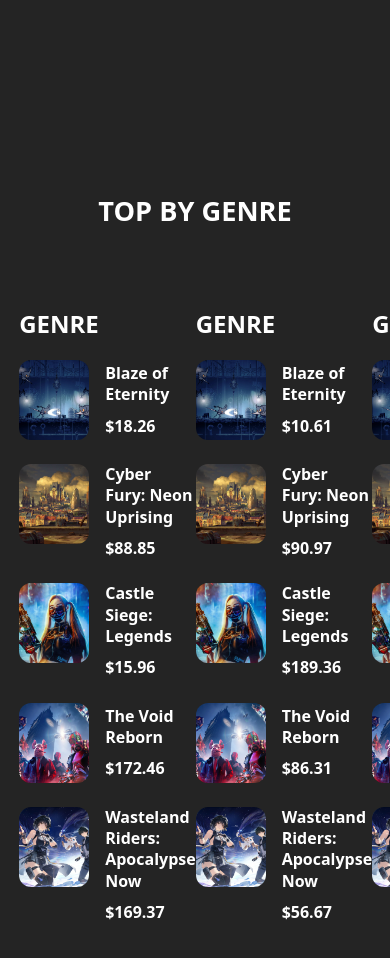
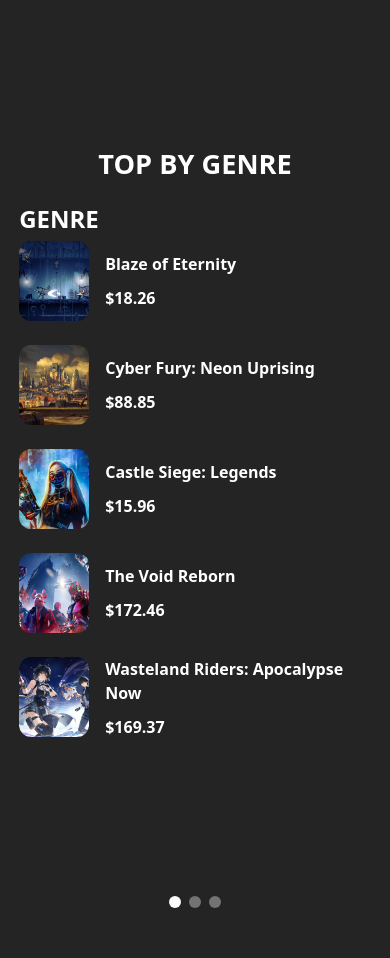
Before and after one commit to Andmana/Game-Station, a React (Vite) app: page / in a window 390 px wide. Shown: the part 1560-2518 px from the top of the page. Built offline with nearby package versions, Linux system fonts and the light colour scheme.

Commit message:
Carousel  on third content

```diff
--- /dev/null
+++ b/src/components/content-third/CarouselItems.tsx
@@ -0,0 +1,15 @@
+import GameList from "./GameList";
+
+const arrayBlank = ["", "", ""];
+
+const CarouselItems = () => {
+    return (
+        <>
+            {arrayBlank.map((_, index) => (
+                <GameList key={index} isCarousel={true} />
+            ))}
+        </>
+    );
+};
+
+export default CarouselItems;
--- a/src/components/content-third/GameList.tsx
+++ b/src/components/content-third/GameList.tsx
@@ -32,14 +32,23 @@ const listVariants = {
     },
 };
 
-const GameList = () => {
+interface GameListProps {
+    isCarousel?: boolean;
+}
+
+const GameList = ({ isCarousel = false }: GameListProps) => {
     return (
         <motion.div
             initial="hidden"
             whileInView="visible"
             variants={listVariants}
+            className={
+                isCarousel
+                    ? "w-full h-full shrink-0 flex flex-col flex-center items-stretch main-padding"
+                    : ""
+            }
         >
-            <h2 className="mb-4">GENRE</h2>
+            <h2 className="md:mb-4 pointer-events-none text-start">GENRE</h2>
             <ul className="flex flex-col gap-4 justify-start ">
                 {upcomingGames.map((item) => (
                     <GameListItem
--- a/src/components/content-third/ThirdContent.tsx
+++ b/src/components/content-third/ThirdContent.tsx
@@ -1,25 +1,37 @@
 import { motion } from "framer-motion";
 import CSection from "../common/CSection";
 import GameList from "./GameList";
+import Carousel from "../carousel";
+import CarouselItems from "./CarouselItems";
+import MediaQuery from "react-responsive";
 
 const ThirdContent = () => {
     return (
-        <CSection customClass="main-padding flex flex-col lg:flex-row justify-around items-stretch">
+        <CSection customClass="main-padding flex flex-col lg:flex-row justify-between items-stretch">
             <motion.div
                 whileInView={{ translateX: 0, opacity: 1 }}
                 initial={{ translateX: "-100%", opacity: 0 }}
                 transition={{ ease: "linear", duration: 0.6, delay: 0.4 }}
-                className="relative flex-2/12 lg:bg-[#F87171] flex items-center justify-center"
+                className="relative lg:bg-[#F87171] lg:flex-2/12 flex items-center justify-center "
             >
                 <h1 className="text-center lg:!text-6xl transform text-vertical">
                     TOP BY GENRE
                 </h1>
             </motion.div>
-            <div className="flex-10/12 flex justify-around items-center main-padding text-xs  ">
-                <GameList />
-                <GameList />
-                <GameList />
-            </div>
+
+            <MediaQuery minWidth={1024}>
+                <div className="flex-10/12 flex justify-around items-center main-padding text-xs  ">
+                    <GameList />
+                    <GameList />
+                    <GameList />
+                </div>
+            </MediaQuery>
+
+            <MediaQuery maxWidth={1023}>
+                <div className="flex-10/12 lg:flex-10/12 flex justify-center items-center">
+                    <Carousel CarouselItems={CarouselItems} itemsCount={3} />
+                </div>
+            </MediaQuery>
         </CSection>
     );
 };
```
